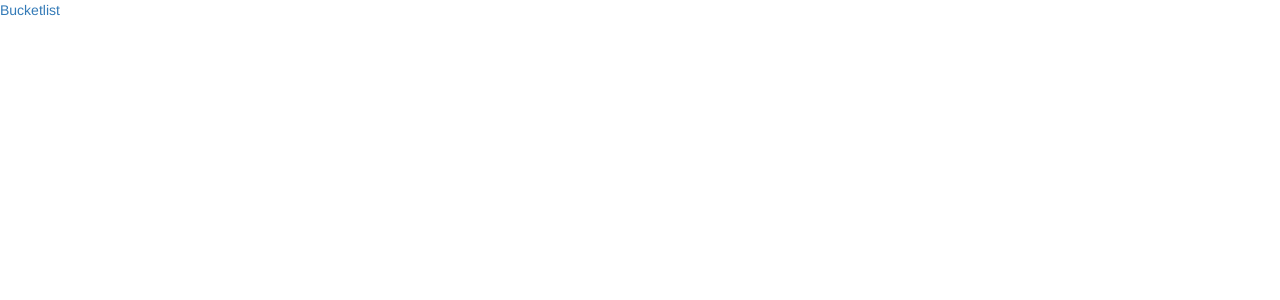
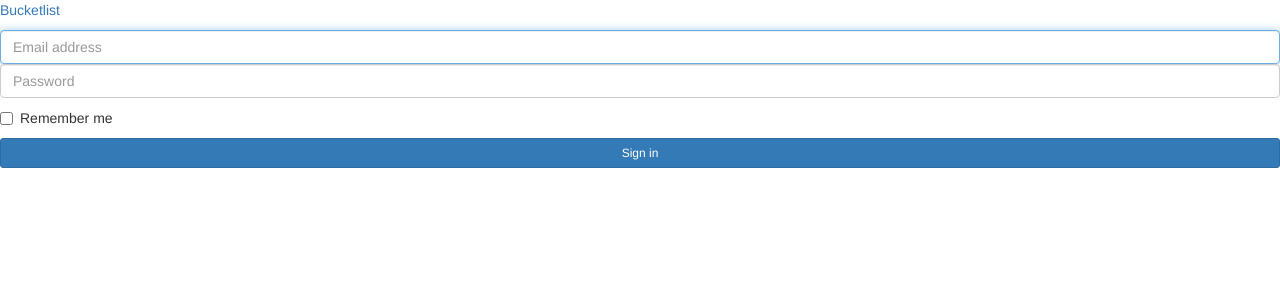
Before and after one commit to dennomwas/Bucketlist_Angular2_Frontend, an Angular app: page /login in a window 1280 px wide. Shown: the top 300 px of the page. Built offline with nearby package versions, Linux system fonts and the light colour scheme.

Commit message:
[Feature] Add Login page

```diff
--- a/src/app/accounts/login.component.html
+++ b/src/app/accounts/login.component.html
@@ -0,0 +1,26 @@
+<body>
+
+<div class="container-fluid">
+  <div class="row">
+    <div class=".col-md-6 .col-md-offset-3">
+      <form class="form-signin">
+        <h5 class="form-signin-heading">{{ title }}</h5>
+
+        <label for="inputEmail" class="sr-only">Email address</label>
+        <input type="email" id="inputEmail" class="form-control" placeholder="Email address" required autofocus [(ngModel)]="username" name="username">
+
+        <label for="inputPassword" class="sr-only">Password</label>
+        <input type="password" id="inputPassword" class="form-control" placeholder="Password" required [(ngModel)]="password" name="password" >
+
+        <div class="checkbox">
+          <label>
+            <input type="checkbox" value="remember-me"> Remember me
+          </label>
+        </div>
+        <button class="btn btn-sm btn-primary btn-block" type="submit" (click)="loginUser()">Sign in</button>
+      </form>
+    </div>
+  </div>
+</div> <!-- /container -->
+
+</body>
```
